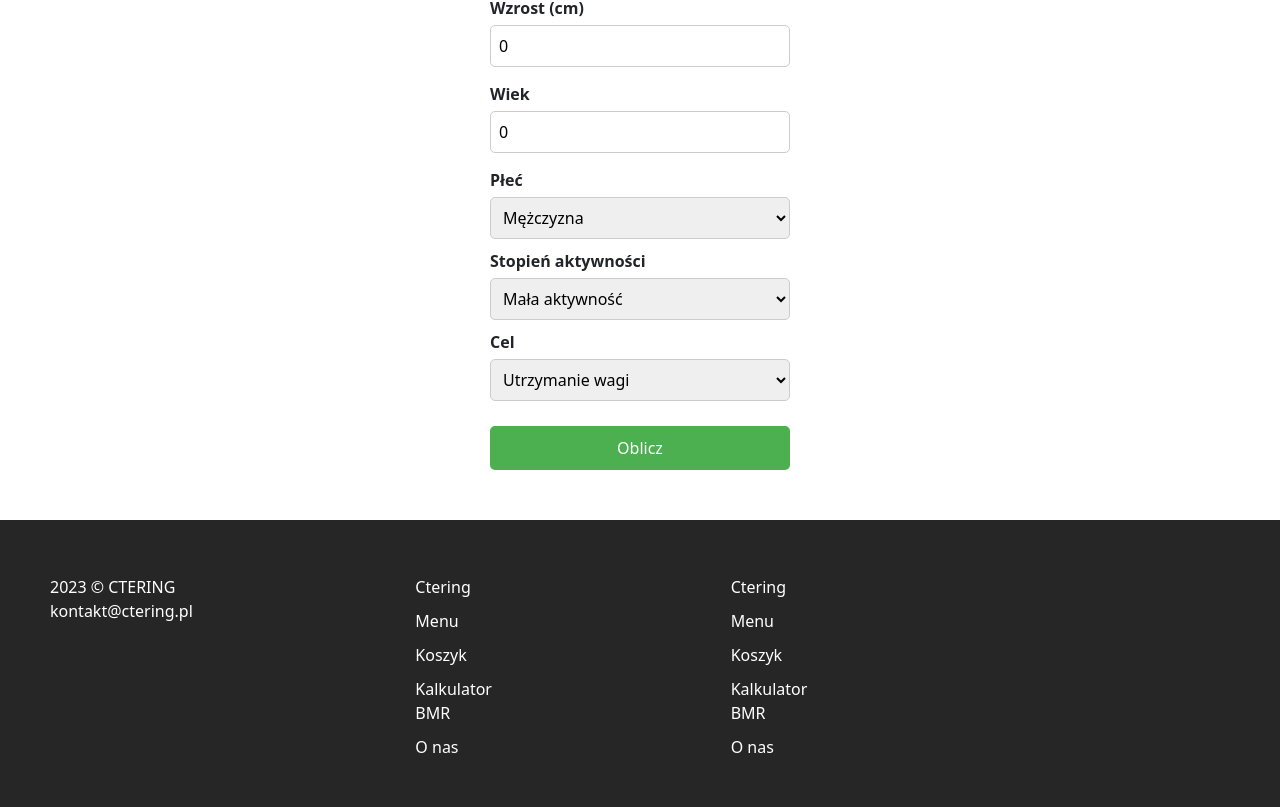
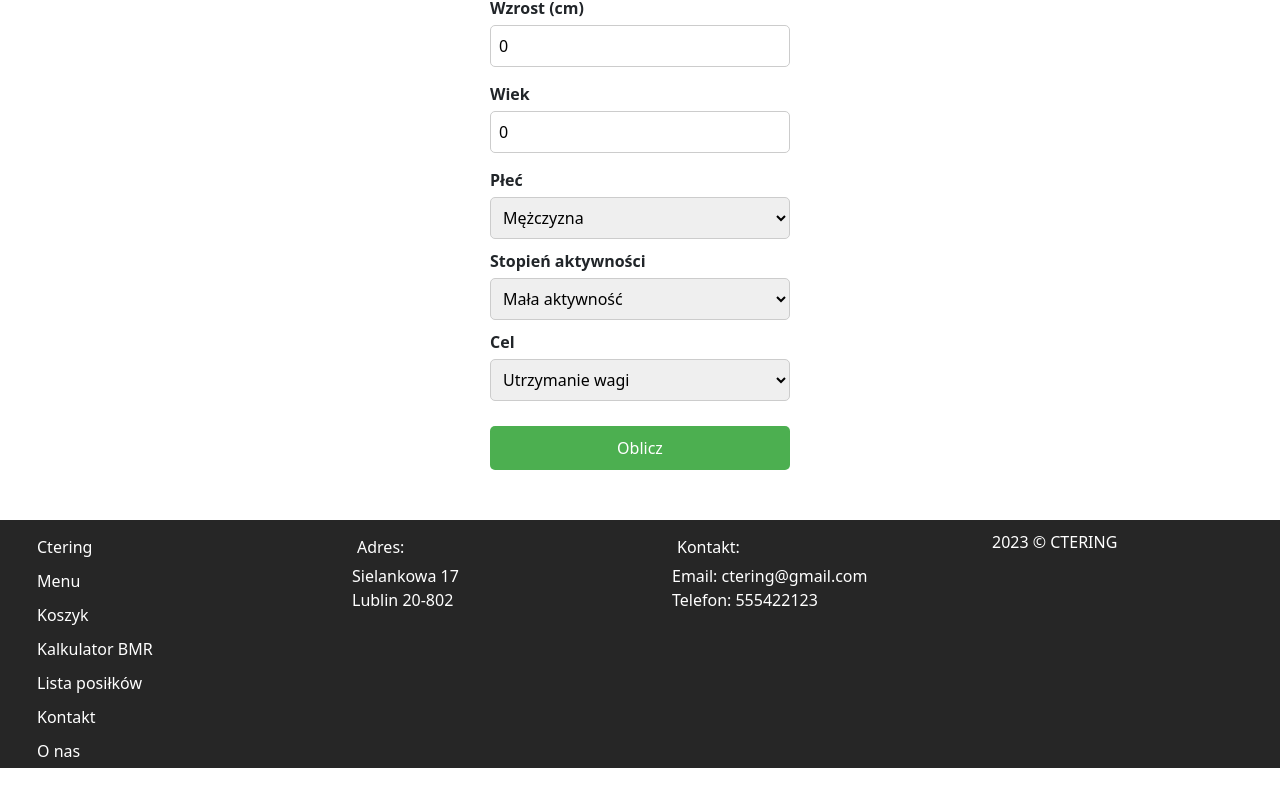
Before and after one commit to Sagan00/catering_inzynierka, a React (Create React App) app in the folder Projekt_Inżynierski/client/: page /calc in a window 1280 px wide. Shown: the part 271-1078 px from the top of the page. After the commit the page ends 1039 px from the top, so only its background shows below. Built offline with nearby package versions, Linux system fonts and the light colour scheme; sample sign-in values are in the browser's storage.

Commit message:
Poprawiony wygląd stopki

```diff
--- a/Projekt_Inżynierski/client/src/components/Foot/index.jsx
+++ b/Projekt_Inżynierski/client/src/components/Foot/index.jsx
@@ -1,35 +1,55 @@
 import React from "react";
 import { Link } from "react-router-dom";
 import { Container, Row, Col } from "react-bootstrap";
-import 'bootstrap/dist/css/bootstrap.min.css';
+import "bootstrap/dist/css/bootstrap.min.css";
 import styles from "./styles.module.css";
 
 const Foot = () => {
   return (
     <Container fluid className={styles.content}>
-      <Row className="d-flex">
-        <Col xs={12} md={4} lg={4}>
-          <div className={`${styles.link_grp} ${styles.link_copy}`}>
-            <div>2023 &copy; CTERING</div>
-            <div>kontakt@ctering.pl</div>
+      <Row>
+        <Col xs={12} md={3} lg={3} className={styles.column}>
+          <div className={styles.link_grp}>
+            <Link to="/" className={styles.link_elem}>
+              Ctering
+            </Link>
+            <Link to="/menu" className={styles.link_elem}>
+              Menu
+            </Link>
+            <Link to="/cart" className={styles.link_elem}>
+              Koszyk
+            </Link>
+            <Link to="/calc" className={styles.link_elem}>
+              Kalkulator BMR
+            </Link>
+            <Link to="/mealsList" className={styles.link_elem}>
+              Lista posiłków
+            </Link>
+            <Link to="/contact" className={styles.link_elem}>
+              Kontakt
+            </Link>
+            <Link to="/about" className={styles.link_elem}>
+              O nas
+            </Link>
           </div>
         </Col>
-        <Col xs={6} md={4} lg={4}>
+        <Col xs={12} md={3} lg={3} className={styles.column}>
           <div className={styles.link_grp}>
-            <Link to="/" className={styles.link_elem}>Ctering</Link>
-            <Link to="/menu" className={styles.link_elem}>Menu</Link>
-            <Link to="/cart" className={styles.link_elem}>Koszyk</Link>
-            <Link to="/calc" className={styles.link_elem}>Kalkulator BMR</Link>
-            <Link to="/about" className={styles.link_elem}>O nas</Link>
+            <div className={styles.link_elem}>Adres:</div>
+            <div>Sielankowa 17</div>
+            <div>Lublin 20-802</div>
           </div>
         </Col>
-        <Col xs={6} md={4} lg={4}>
+        <Col xs={12} md={3} lg={3} className={styles.column}>
           <div className={styles.link_grp}>
-            <Link to="/" className={styles.link_elem}>Ctering</Link>
-            <Link to="/about" className={styles.link_elem}>Menu</Link>
-            <Link to="/about" className={styles.link_elem}>Koszyk</Link>
-            <Link to="/about" className={styles.link_elem}>Kalkulator BMR</Link>
-            <Link to="/about" className={styles.link_elem}>O nas</Link>
+            <div className={styles.link_elem}>Kontakt:</div>
+            <div>Email: ctering@gmail.com</div>
+            <div>Telefon: 555422123</div>
+          </div>
+        </Col>
+        <Col xs={12} md={3} lg={3} className={styles.column}>
+          <div className={styles.link_grp}>
+            <div>2023 &copy; CTERING</div>
           </div>
         </Col>
       </Row>
--- a/Projekt_Inżynierski/client/src/components/Foot/styles.module.css
+++ b/Projekt_Inżynierski/client/src/components/Foot/styles.module.css
@@ -1,27 +1,33 @@
-.content{
+.content {
 	background-color: rgb(38, 38, 38);
 	color: white;
-	padding: 50px 0px;
-	display: flex;
- 	flex-direction: row;
   }
-.link_grp{
+
+  .link_grp {
 	border-left: 1px solid white;
 	display: flex;
 	flex-direction: column;
+	padding: 0 20px;
   }
+
   .link_grp:first-child {
 	border-left: 0px solid white;
   }
+
   .link_elem {
 	color: white;
 	text-decoration: none;
 	font-weight: 300;
-	padding: 5px 100px;
+	padding: 5px;
   }
+
   .link_copy {
 	color: white;
 	text-decoration: none;
 	font-weight: 300;
-	padding: 5px 50px;
+	padding: 5px 0;
   }
+
+  .column{
+	padding-top: 10px;
+  }
```
Also changed, not shown: 1 other file (tests, documents, lock files or other folders). Lines whose indentation alone changed are shown as unchanged.
